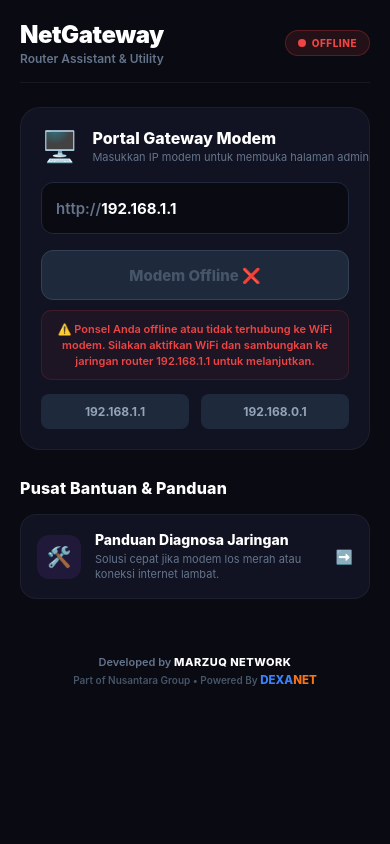
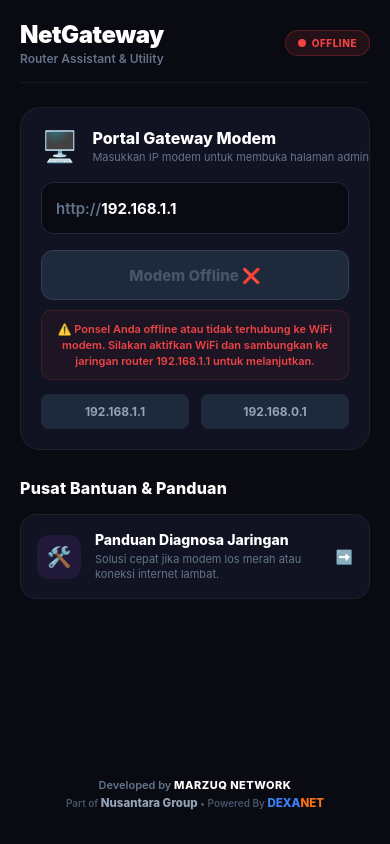
Before and after one commit to oippiu10/customer_wifi_manager_expo, a React Native app: screen / in a window 390 px wide. Built offline with nearby package versions, Linux system fonts and the light colour scheme; no server answers.

Commit message:
style: besarkan font Nusantara Group dan posisikan footer di paling bawah layar

```diff
--- a/src/screens/DashboardScreen.tsx
+++ b/src/screens/DashboardScreen.tsx
@@ -187,7 +187,8 @@ export const DashboardScreen: React.FC<DashboardScreenProps> = ({
           showsVerticalScrollIndicator={false}
           keyboardShouldPersistTaps="handled"
         >
-          {/* QUICK GATEWAY PORTAL CARD */}
+          <View style={{ flex: 1 }}>
+            {/* QUICK GATEWAY PORTAL CARD */}
           <View style={styles.gatewayCard}>
             <View style={styles.cardHeader}>
               <Text style={styles.cardEmoji}>🖥️</Text>
@@ -314,13 +315,14 @@ export const DashboardScreen: React.FC<DashboardScreenProps> = ({
             </View>
             <Text style={styles.guideArrow}>➡️</Text>
           </TouchableOpacity>
+          </View>
 
           <View style={styles.footer}>
             <Text style={styles.footerParentText}>
               Developed by <Text style={styles.footerWhiteText}>MARZUQ NETWORK</Text>
             </Text>
             <Text style={styles.footerSubText}>
-              Part of Nusantara Group • Powered By <Text style={styles.footerDexaText}>DEXA</Text><Text style={styles.footerNetText}>NET</Text>
+              Part of <Text style={styles.footerNusantaraText}>Nusantara Group</Text> • Powered By <Text style={styles.footerDexaText}>DEXA</Text><Text style={styles.footerNetText}>NET</Text>
             </Text>
           </View>
         </ScrollView>
@@ -411,7 +413,8 @@ const styles = StyleSheet.create({
   },
   scrollContent: {
     paddingTop: 24,
-    paddingBottom: 40,
+    paddingBottom: 24,
+    flexGrow: 1,
   },
   gatewayCard: {
     backgroundColor: '#111322',
@@ -657,6 +660,11 @@ const styles = StyleSheet.create({
     fontWeight: '600',
     marginTop: 4,
   },
+  footerNusantaraText: {
+    color: '#94A3B8',
+    fontWeight: '800',
+    fontSize: 11.5,
+  },
   footerDexaText: {
     color: '#3B82F6',
     fontWeight: '800',
```
